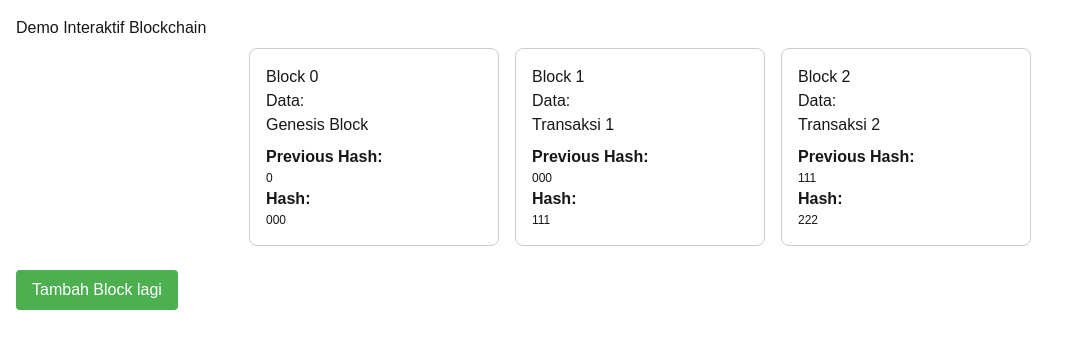
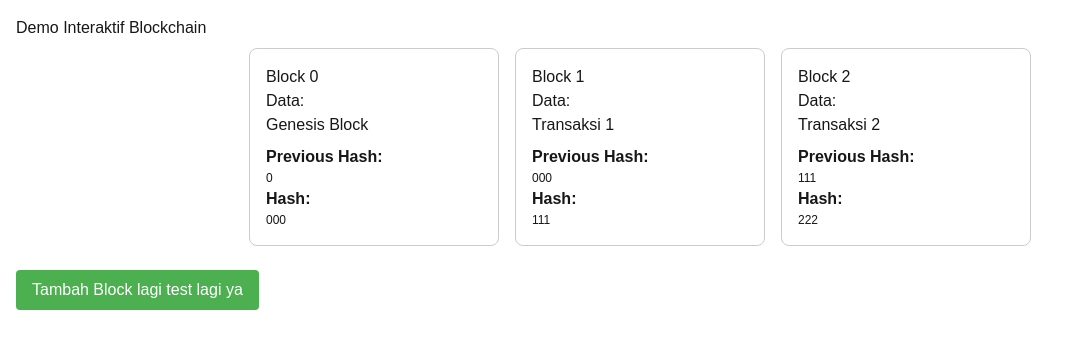
Before and after one commit to AndrianFauzi/demo-blockchain, a Next.js app in the folder demo-blockchain/: page / in a window 1280 px wide. Shown: the top 348 px of the page, without its empty margins (0-1078 px from the left). Built offline with nearby package versions, Linux system fonts and the light colour scheme.

Commit message:
update button in main file

```diff
--- a/demo-blockchain/src/pages/index.tsx
+++ b/demo-blockchain/src/pages/index.tsx
@@ -102,7 +102,7 @@ const BlockchainDemo = () => {
           cursor: "pointer",
         }}
       >
-        Tambah Block lagi
+        Tambah Block lagi test lagi ya
       </button>
     </div>
   );
```
